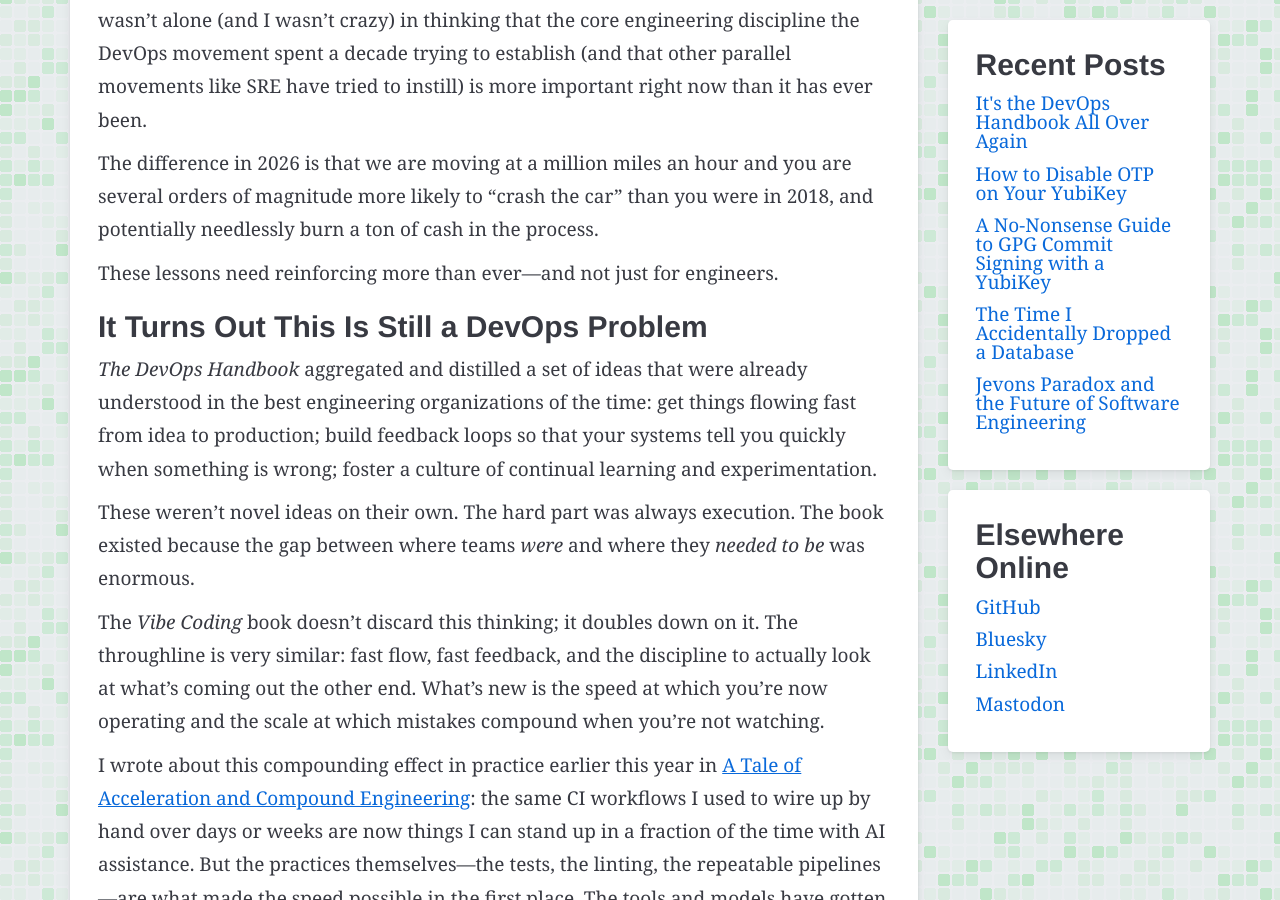
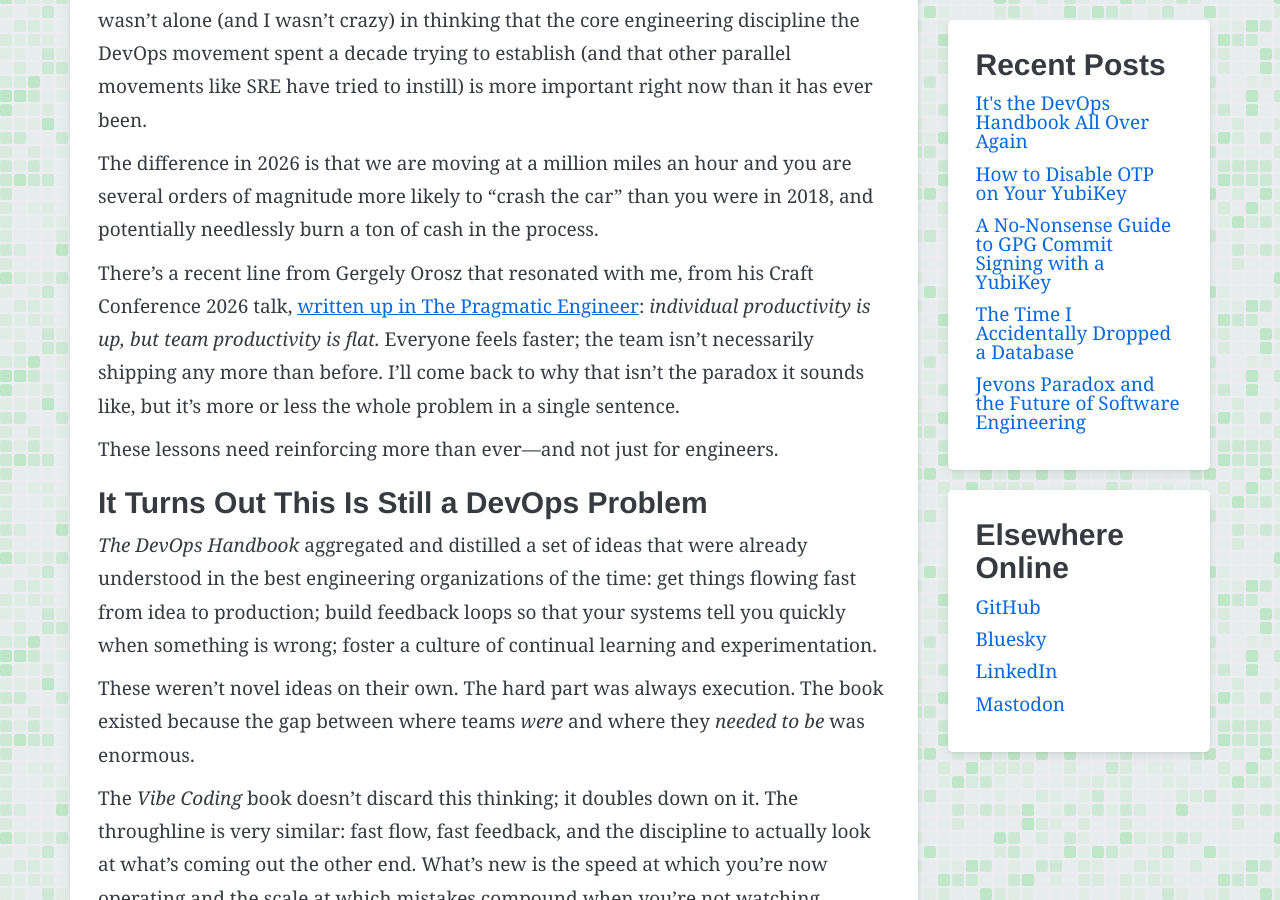
Before and after one commit to ryanspletzer/ryanspletzer.github.io, a Jekyll site: the page built from _posts/2026-06-24-its-the-devops-handbook-all-over-again.md, in a window 1280 px wide and 900 px high, scrolled down 1450 px. Built offline with Jekyll 4.4.1, drawn with Linux system fonts in a browser that asks for light colours; some of the changed text lies outside the part shown.

Commit message:
Seed the Orosz "individual up, team flat" hook in the intro
Plant the strongest empirical line in the first screenful with its
attribution and Pragmatic Engineer link, then collapse the later
"Slow Down to Speed Up" mention into a callback refrain instead of a
cold re-introduction. The hook now lands early and pays off where the
analysis lives.

Co-Authored-By: Claude Opus 4.8 <noreply@anthropic.com>

```diff
--- a/_posts/2026-06-24-its-the-devops-handbook-all-over-again.md
+++ b/_posts/2026-06-24-its-the-devops-handbook-all-over-again.md
@@ -60,6 +60,15 @@ is more important right now than it has ever been.
 The difference in 2026 is that we are moving at a million miles an hour
 and you are several orders of magnitude more likely to "crash the car" than you were in 2018,
 and potentially needlessly burn a ton of cash in the process.
+
+There's a recent line from Gergely Orosz that resonated with me,
+from his Craft Conference 2026 talk,
+[written up in The Pragmatic Engineer](https://newsletter.pragmaticengineer.com/p/slow-down-to-speed-up):
+*individual productivity is up, but team productivity is flat.*
+Everyone feels faster;
+the team isn't necessarily shipping any more than before.
+I'll come back to why that isn't the paradox it sounds like,
+but it's more or less the whole problem in a single sentence.
 
 These lessons need reinforcing more than ever—and not just for engineers.
 
@@ -217,12 +226,9 @@ But there is likely a *right-sized* one that fits within your proverbial AI per
 
 ## Slow Down to Speed Up
 
-Gergely Orosz recently gave a talk at Craft Conference 2026
-and wrote it up in [The Pragmatic Engineer](https://newsletter.pragmaticengineer.com/p/slow-down-to-speed-up)
-with what I think is the most useful single observation about AI-assisted development I've heard this year:
-*individual productivity is up, but team productivity is flat.*
+Back to that Orosz line—*individual productivity is up, but team productivity is flat.*
 
-That's not a paradox if you've read *The DevOps Handbook*.
+It's not a paradox if you've read *The DevOps Handbook*.
 An individual moving faster through a system without feedback loops
 doesn't make the *system* faster; it creates more in-flight work,
 more unverified assumptions,
```
